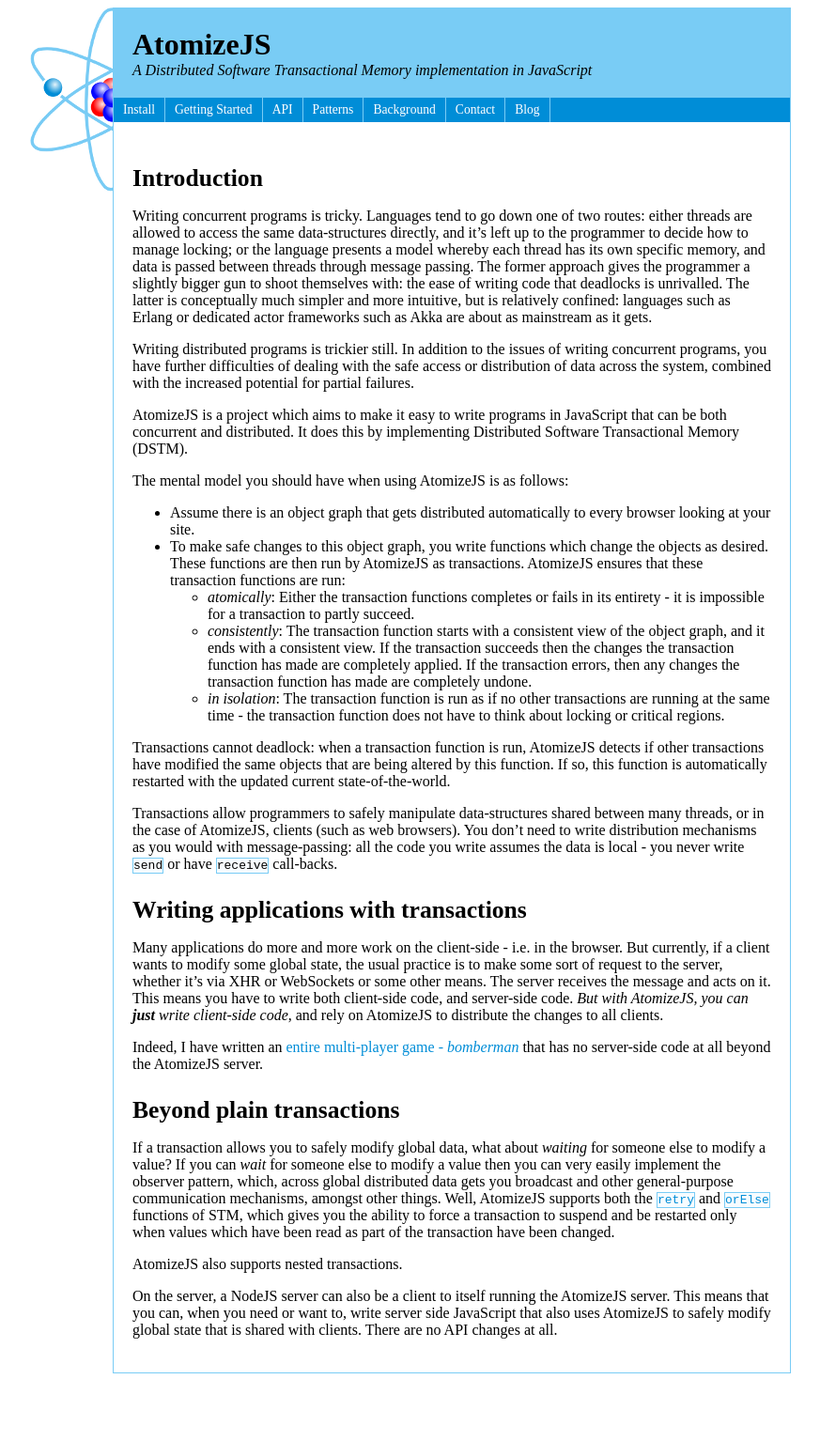
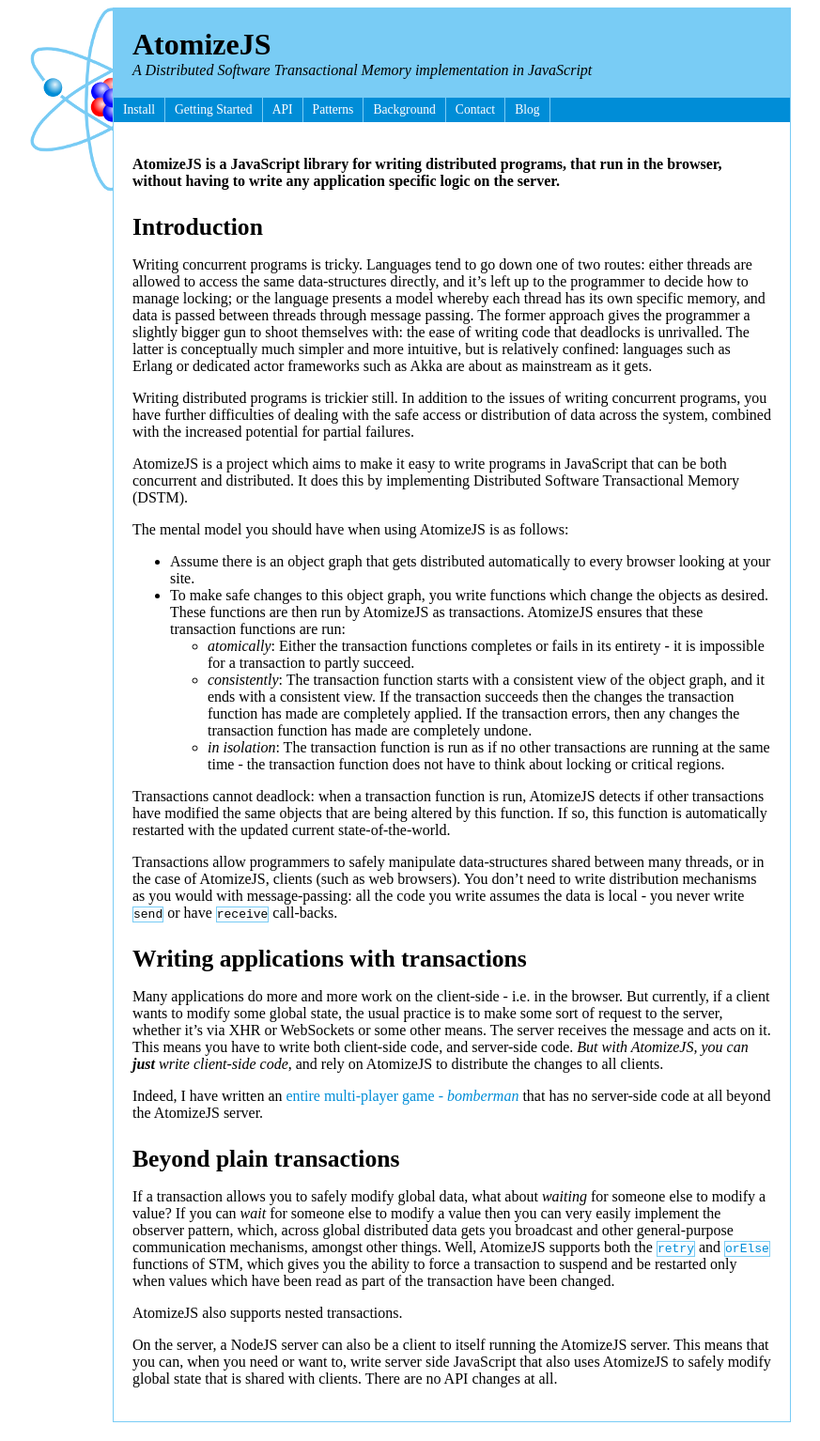
Before and after one commit to atomizejs/atomizejs.github.com, a Jekyll site: the page built from index.html, in a window 1280 px wide. Shown: the whole page at 94% size, without its empty margins (204-1077 px from the left). Built offline with Jekyll 4.4.1, drawn with Linux system fonts in a browser that asks for light colours; Markdown is read by kramdown in place of the engine named in the settings; before the commit the page ends 1482 px from its top, so only the background shows below that.

Commit message:
Add prelude

```diff
--- a/index.html
+++ b/index.html
@@ -2,6 +2,10 @@
 layout: default
 title: Home
 ---
+
+**AtomizeJS is a JavaScript library for writing distributed programs,
+that run in the browser, without having to write any application
+specific logic on the server.**
 
 # Introduction
 
```
